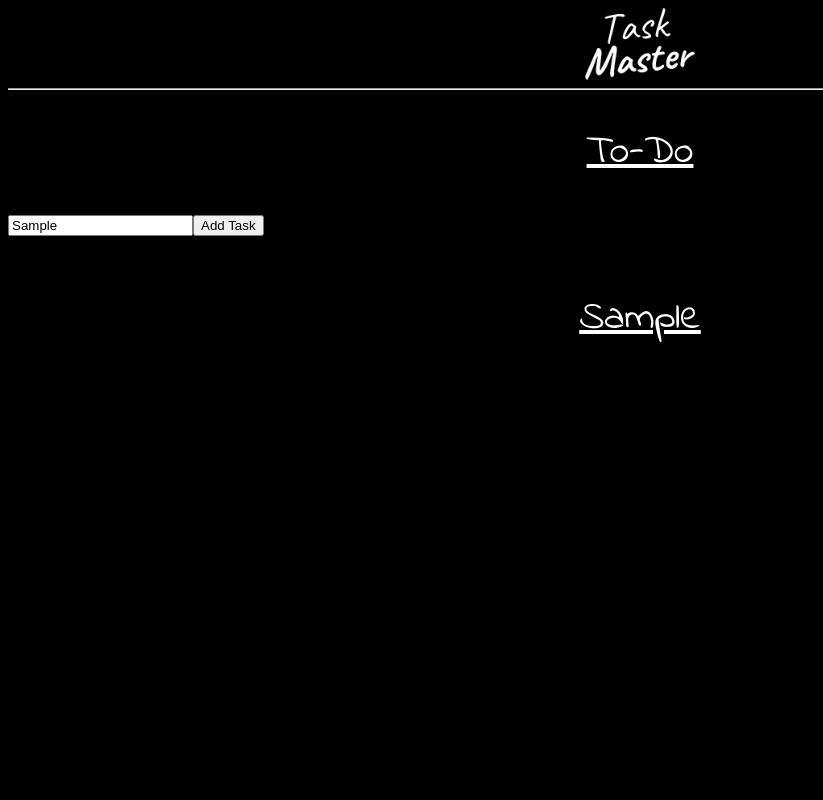
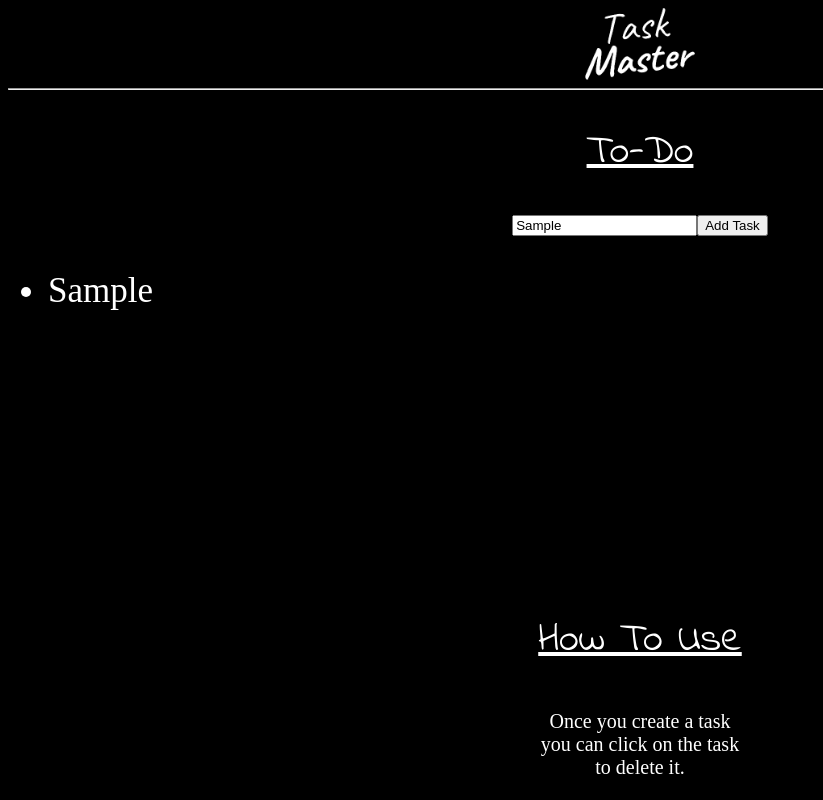
Before and after one commit to OwenCoombs/owen-todo-list, a React (Vite) app: page / in a window 1280 px wide. Both pictures are taken after typing "Sample" into the empty fields and a click on the button "Add Task". Shown: the whole page, without its empty margins (0-823 px from the left). Built offline with nearby package versions, Linux system fonts and the light colour scheme.

Commit message:
got the delete

```diff
--- a/package.json
+++ b/package.json
@@ -10,6 +10,7 @@
     "preview": "vite preview"
   },
   "dependencies": {
+    "@formkit/auto-animate": "^0.8.2",
     "bootstrap": "^5.3.3",
     "react": "^18.2.0",
     "react-bootstrap": "^2.10.2",
--- a/src/App.css
+++ b/src/App.css
@@ -11,7 +11,7 @@ body{
   background-color: black;
 }
 
-h2,p, h1, h5, h6, h3, h4{
+h2, h1, h5, h6, h3{
   color: white;
   text-align: center;
   font-family: "Indie Flower", cursive;
@@ -28,3 +28,43 @@ h2,p, h1, h5, h6, h3, h4{
   font-weight: 400;
   font-style: normal;
 }
+
+#form{
+  text-align: center;
+}
+
+
+h4, #list{
+  color: white;
+  font-size: 35px;
+
+
+}
+
+#howto{
+  margin-top: 300px;
+}
+
+#howtoP{
+  font-size: 20px;
+  color: white;
+  text-align: center;
+}
+
+
+button.shake{
+  animation: shake 1s infinite;
+}
+@keyframes shake {
+0%  { transform: translate(2px, 1px)   rotate(0deg);  }
+10% { transform: translate(-1px, -2px) rotate(-2deg); }
+20% { transform: translate(-3px, 0px)  rotate(3deg);  }
+30% { transform: translate(0px, 2px)   rotate(0deg);  }
+40% { transform: translate(1px, -1px)  rotate(1deg);  }
+50% { transform: translate(-1px, 2px)  rotate(-1deg); }
+60% { transform: translate(-3px, 1px)  rotate(0deg);  }
+70% { transform: translate(2px, 1px)   rotate(-2deg); }
+80% { transform: translate(-1px, -1px) rotate(4deg);  }
+90% { transform: translate(2px, 2px)   rotate(0deg);  }
+100%{ transform: translate(1px, -2px)  rotate(-1deg); }
+}
--- a/src/App.jsx
+++ b/src/App.jsx
@@ -2,10 +2,18 @@ import { useContext, useState } from 'react'
 import './App.css'
 import NavBar from './navbar';
 import { TaskContext } from './main';
+import unchecked from './assets/unchecked.svg'
+
+
 
 function App() {
   const [newTask, setNewTask] = useState('');
   const { state, dispatch } = useContext(TaskContext)
+
+  const removeTask = (index) => {
+    dispatch({ type: 'removeTask', index });
+
+  };
 
   return (
     <div>
@@ -14,20 +22,31 @@ function App() {
       </div>
       <div>
         <h2>To-Do</h2>
-      <div>
-        <input
-          value={newTask}
-          onChange={(event) => setNewTask(event.target.value)}
-        />
-        <button onClick={() => dispatch({ type: 'addTask', title: newTask })}>Add Task</button>
-      </div>
+        <div id='form'>
+          <input
+            value={newTask}
+            onChange={(event) => setNewTask(event.target.value)}
+          />
+          <button onClick={() => dispatch({ type: 'addTask', title: newTask })}>Add Task
+
+          </button>
+        </div>
         <div>
           {/* Map over the tasks array and display each task */}
           {state.tasks && state.tasks.map((task, index) => (
             <div key={index}>
-              <h4>{task.title}</h4>
+              <ul id='list'>
+                <li id='list' onClick={() => removeTask(index)}>
+                  {task.title}
+                </li>
+              </ul>
             </div>
           ))}
+        </div>
+        <div>
+          <h3 id='howto'>How To Use</h3>
+          <p id='howtoP'>Once you create a task <br /> you can click on the task <br /> to delete it.</p>
+
         </div>
       </div>
     </div>
--- a/src/reducer.js
+++ b/src/reducer.js
@@ -11,6 +11,8 @@ export const taskReducer = (state, action) => {
     switch(action.type){
         case 'addTask':
             return { tasks: [...state.tasks, {title: action.title}] }
+        case 'removeTask':
+            return {tasks: state.tasks.filter((task, index) => index !== action.index)}
             default:
                 throw new Error('Error')
     }
```
Also changed, not shown: 2 other files (tests, documents, lock files or other folders).
